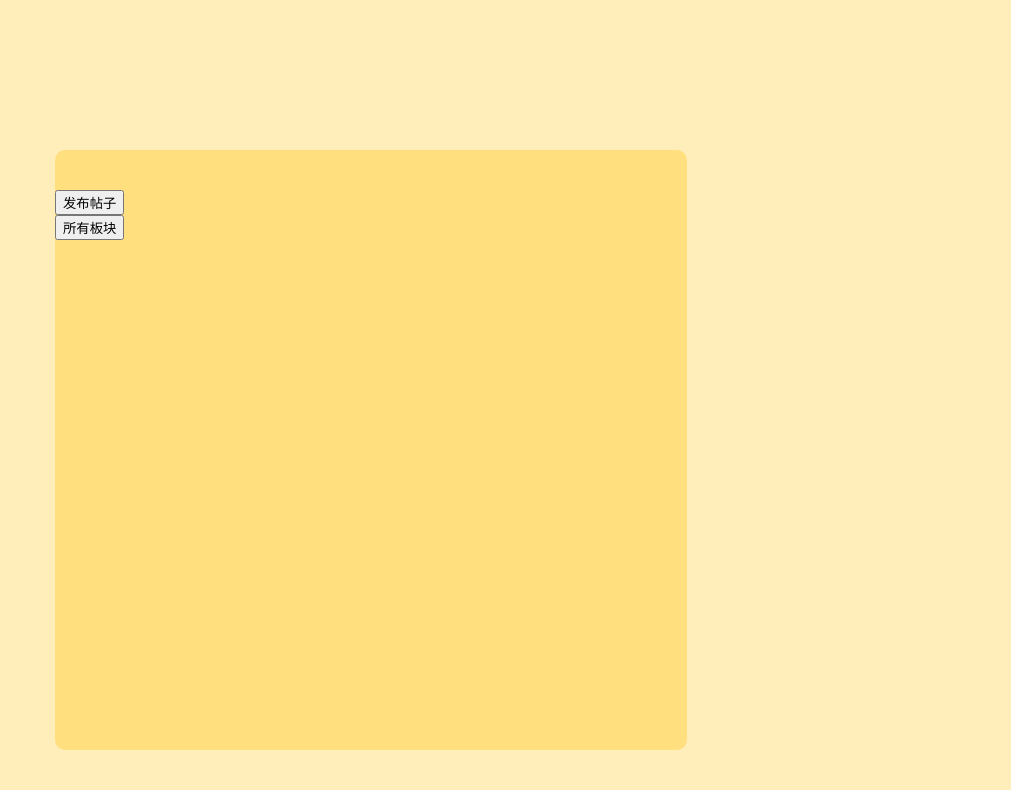
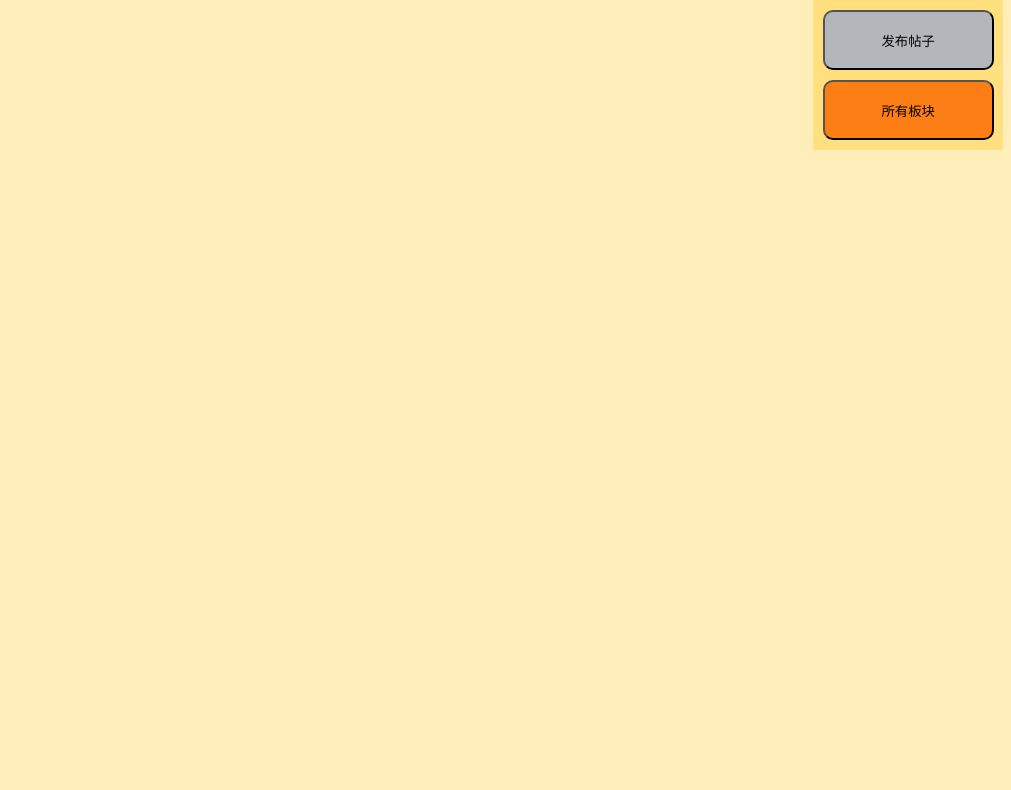
Before and after one commit to wuyange/study_flask_project, a Flask app: page /front/index in a window 1280 px wide. Shown: the part 88-878 px from the top of the page, without its empty margins (269-1280 px from the left). After the commit the page ends 238 px from the top, so only its background shows below. Run offline with Flask 3, Linux system fonts and the light colour scheme; some libraries are stand-ins or nearby versions.

Commit message:
shunyu update

```diff
--- a/app/__init__.py
+++ b/app/__init__.py
@@ -8,7 +8,7 @@ from .hooks import register_hooks
 
 def create_app():
     app = Flask(__name__)
-    app.config.from_object(config.DevelopmentConfig)
+    app.config.from_object(config.TestingConfig)
 
     # 注册蓝图
     register_blueprint(app)
--- /dev/null
+++ b/app/static/my/css/index.css
@@ -0,0 +1,48 @@
+.content .content_left{
+    width: 85%;
+    display: inline-block;
+    float: left;
+    background-color: #b3b7bb;
+}
+
+.content .content_right{
+    width: 15%;
+    float: right;
+    display: inline-block;
+    background-color: #ffdf7e;
+    text-align: right;
+}
+
+.clearfix::after {
+  content: '';
+  display: block;
+  clear: both;
+}
+
+.content .content_right button{
+    display: block;
+    width: 90%;
+    height: 60px;
+    background-color: #ffdf7e;
+    border-radius: 10px;
+    margin: 10px auto;
+}
+
+.selected{
+    background-color: #fd7e14 !important;
+}
+
+.release{
+    background-color: #b3b7bb !important;
+}
+
+a {
+	text-decoration: none;
+	outline: none;
+	color: #000;
+}
+
+.post_info div{
+    display: inline-block;
+    width: 15%;
+}
--- a/app/templates/my/index.html
+++ b/app/templates/my/index.html
@@ -1,31 +1,31 @@
 {% extends 'my/base.html' %}
 {% block head %}
-    <link rel="stylesheet" href="{{ url_for('static', filename='my/css/login.css') }}">
+    <link rel="stylesheet" href="{{ url_for('static', filename='my/css/index.css') }}">
 {% endblock %}
 
 {% block content %}
-    <div class="content">
+    <div class="content clearfix">
         <div class="content_left">
             {% for post in posts%}
                 <a class="post" href="#">
                     <div class="post_title">{{ post.title }}</div>
                     <div class="post_info">
-                        <div class="post_author">{{ post.authors }}</div>
-                        <div class="post_release_time">{{ post.create_time }}</div>
-                        <div class="post_comment">{{ post.comments|length }}</div>
-                        <div class="post_read_count">{{ post.read_count }}</div>
+                        <div class="post_author">作者：{{ post.authors }}</div>
+                        <div class="post_release_time">发布时间：{{ post.create_time }}</div>
+                        <div class="post_comment">评论数量：{{ post.comments|length }}</div>
+                        <div class="post_read_count">浏览量：{{ post.read_count }}</div>
                     </div>
                 </a>
             {% endfor %}
         </div>
         <div class="content_right">
-            <button>发布帖子</button>
+            <a href="#"><button class="release">发布帖子</button></a>
             <div class="filter">
                 {% for id, name in boards %}
                     {% if id == current_board %}
-                        <button class="filter selected" value="{{ id }}">{{ name }}</button>
+                        <a href="#"><button class="filter selected" value="{{ id }}">{{ name }}</button></a>
                     {% else %}
-                        <button class="filter" value="{{ id }}">{{ name }}</button>
+                        <a href="#"><button class="filter" value="{{ id }}">{{ name }}</button></a>
                     {% endif %}
                 {% endfor %}
             </div>
@@ -35,5 +35,5 @@
 {% endblock %}
 
 {% block footer %}
-    <script src="{{ url_for('static', filename='my/js/register.js') }}"></script>
+    <script src="{{ url_for('static', filename='my/js/index.js') }}"></script>
 {% endblock %}
--- a/app/web/front.py
+++ b/app/web/front.py
@@ -10,8 +10,7 @@ front = Blueprint("front", __name__, url_prefix="/front")
 
 @front.route('/index')
 def index():
-    boards = [(board.id,board.name) for board in BoardModel.query.all()]
-    boards.append((-1, '所有板块'))
+    boards = [(-1, '所有板块')] + [(board.id,board.name) for board in BoardModel.query.all()]
     current_board = request.args.get('board', -1)
     posts = PostModel.query.all()
     data = {
```
Also changed, not shown: app/static/my/css/base.css (+0 -30 lines), app/static/my/js/index.js (added).
